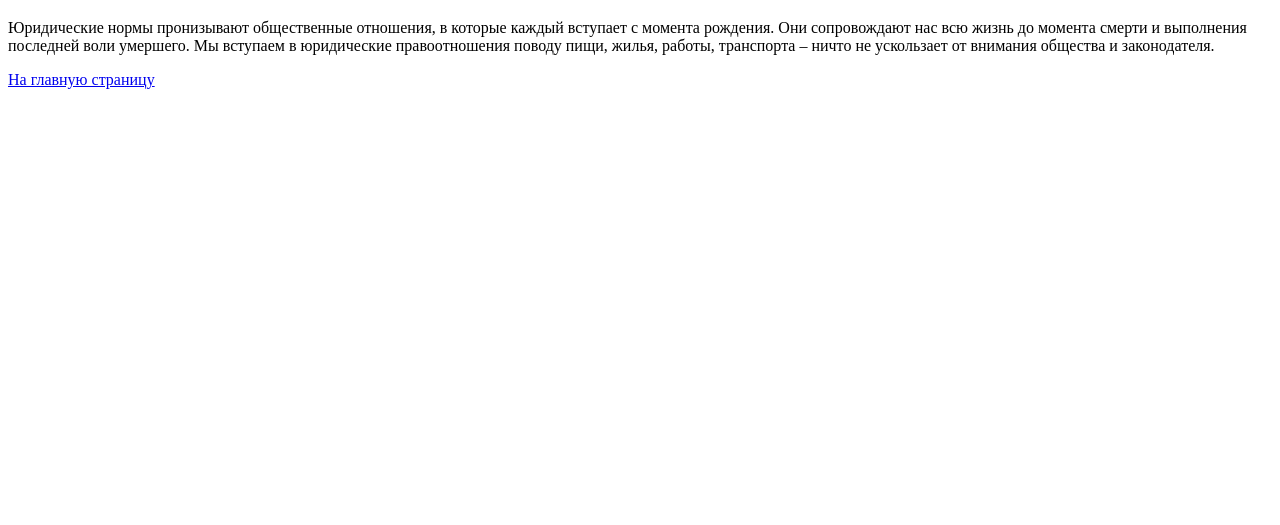
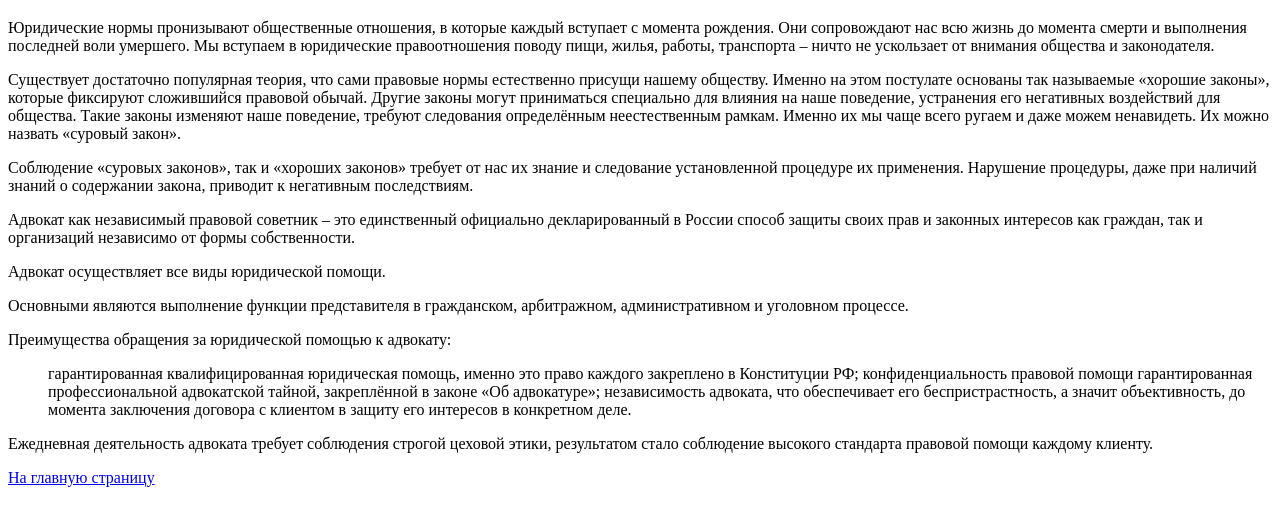
Before and after one commit to ermolaev-m/study, a plain HTML site: page app/wa.html in a window 1280 px wide. Shown: the part 61-586 px from the top of the page. Drawn offline with Linux system fonts and the light colour scheme.

Commit message:
Homework ver.2

```diff
--- a/app/wa.html
+++ b/app/wa.html
@@ -9,6 +9,18 @@
  <h1>Почему адвокат?</h1>
 
  <p>Юридические нормы пронизывают общественные отношения, в которые каждый вступает с момента рождения. Они сопровождают нас всю жизнь до момента смерти и выполнения последней воли умершего. Мы вступаем в юридические правоотношения поводу пищи, жилья, работы, транспорта – ничто не ускользает от внимания общества и законодателя.</p>
+ <p>Существует достаточно популярная теория, что сами правовые нормы естественно присущи нашему обществу. Именно на этом постулате основаны так называемые «хорошие законы», которые фиксируют сложившийся правовой обычай. Другие законы могут приниматься специально для влияния на наше поведение, устранения его негативных воздействий для общества. Такие законы изменяют наше поведение, требуют следования определённым неестественным рамкам. Именно их мы чаще всего ругаем и даже можем ненавидеть. Их можно назвать «суровый закон».</p>
+ <p>Соблюдение «суровых законов», так и «хороших законов» требует от нас их знание и следование установленной процедуре их применения. Нарушение процедуры, даже при наличий знаний о содержании закона, приводит к негативным последствиям.</p>
+ <p>Адвокат как независимый правовой советник – это единственный официально декларированный в России способ защиты своих прав и законных интересов как граждан, так и организаций независимо от формы собственности.</p>
+ <p>Адвокат осуществляет все виды юридической помощи.</p>
+ <p>Основными являются выполнение функции представителя в гражданском, арбитражном, административном и уголовном процессе.</p>
+ <p>Преимущества обращения за юридической помощью к адвокату:</p>
+ <ul>
+     <il>гарантированная квалифицированная юридическая помощь, именно это право каждого закреплено в Конституции РФ;</il>
+     <il>конфиденциальность правовой помощи гарантированная профессиональной адвокатской тайной, закреплённой в законе «Об адвокатуре»;</il>
+     <il>независимость адвоката, что обеспечивает его беспристрастность, а значит объективность, до момента заключения договора с клиентом в защиту его интересов в конкретном деле.</il>
+ </ul>
+ <p>Ежедневная деятельность адвоката требует соблюдения строгой цеховой этики, результатом стало соблюдение высокого стандарта правовой помощи каждому клиенту.</p>
 
  <a href="index.html">На главную страницу</a>
 </body>
```
Also changed, not shown: app/ad.html (+1 -1 lines), app/gd.html (+3 -0 lines), app/ug.html (+1 -1 lines).
